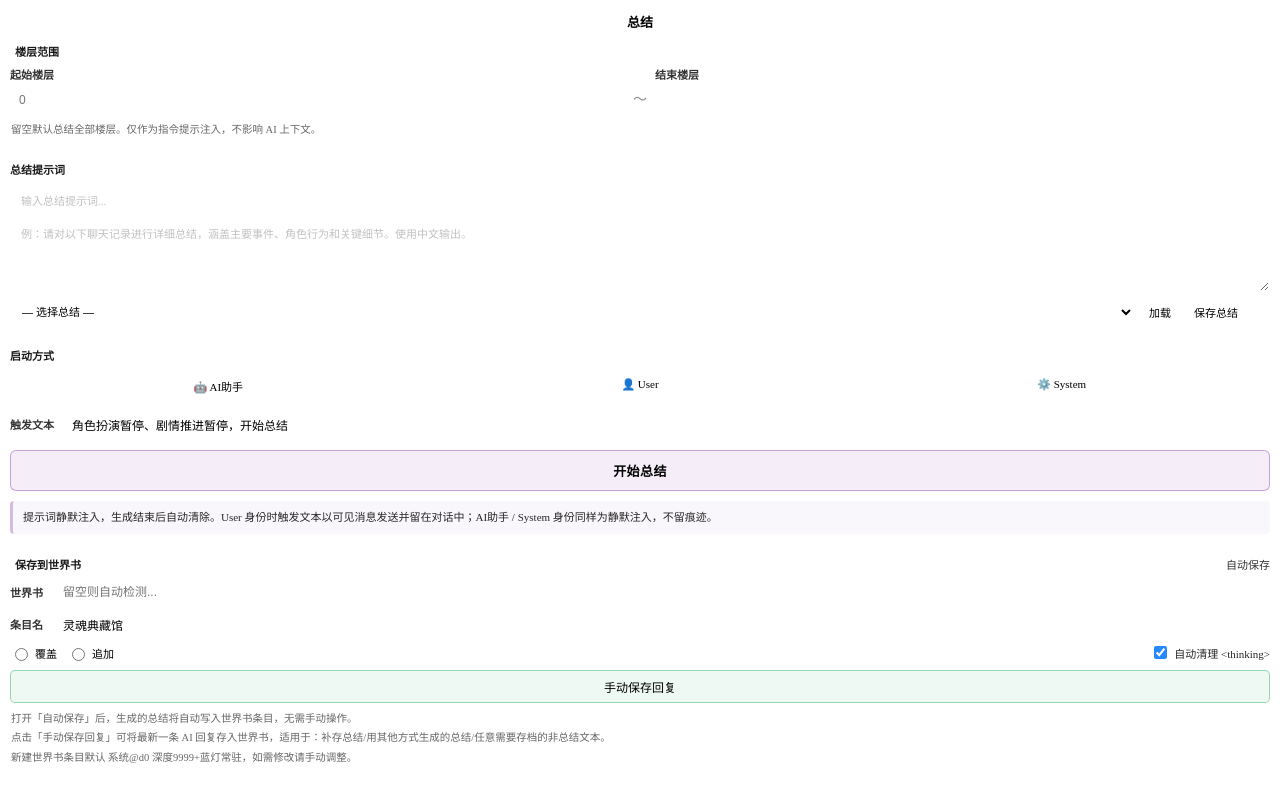
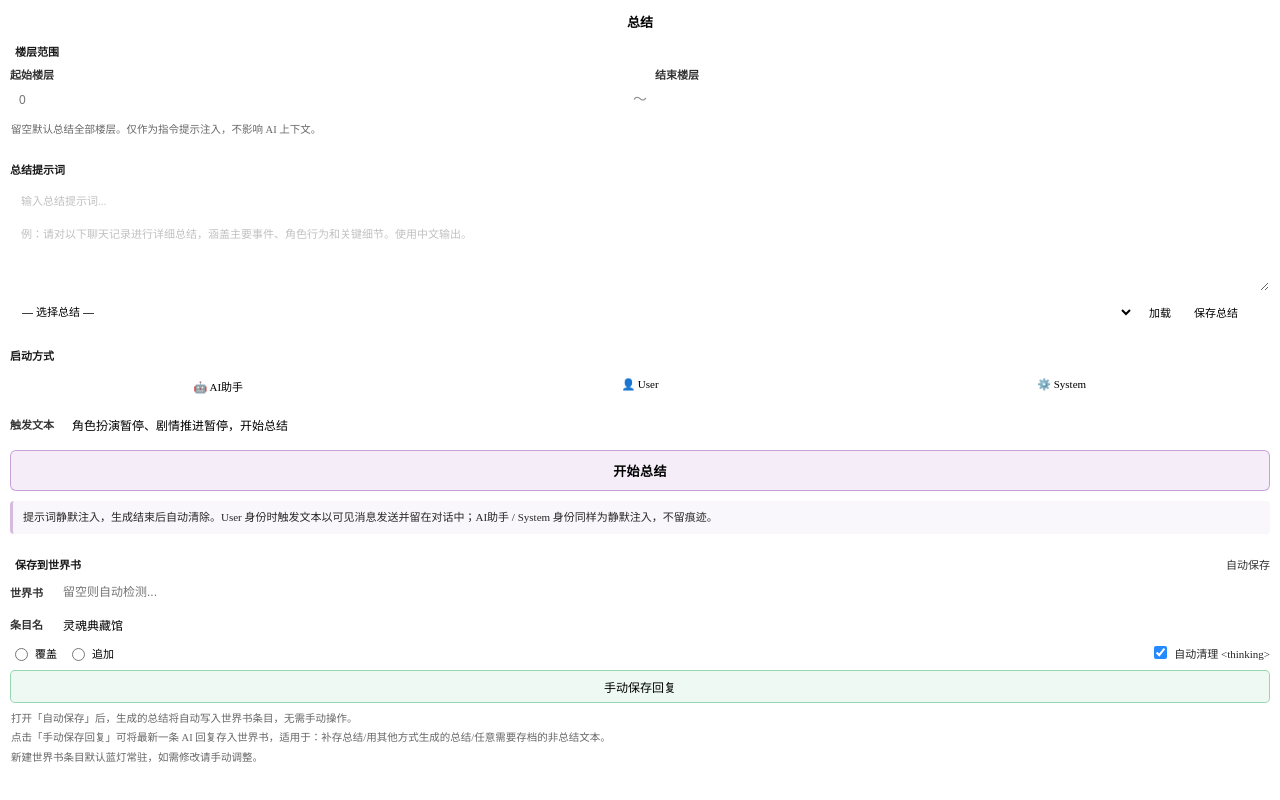
Before and after one commit to Tangchuzhi/simple-box, a website: page 总结/index.html in a window 1280 px wide. Drawn offline with Linux system fonts and the light colour scheme.

Commit message:
Add files via upload

```diff
--- a/总结/index.html
+++ b/总结/index.html
@@ -193,7 +193,7 @@
                 <div>
                     <div>打开「自动保存」后，生成的总结将自动写入世界书条目，无需手动操作。</div>
                     <div style="margin-top:4px;">点击「手动保存回复」可将最新一条 AI 回复存入世界书，适用于：补存总结/用其他方式生成的总结/任意需要存档的非总结文本。</div>
-                    <div style="margin-top:4px;">新建世界书条目默认 系统@d0 深度9999+蓝灯常驻，如需修改请手动调整。</div>
+                    <div style="margin-top:4px;">新建世界书条目默认蓝灯常驻，如需修改请手动调整。</div>
                 </div>
             </div>
 
```
